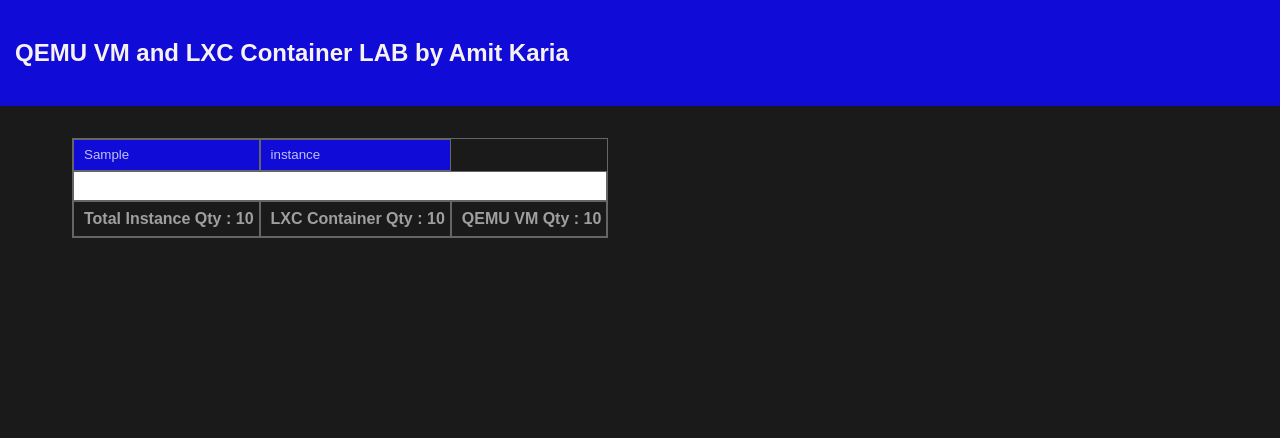
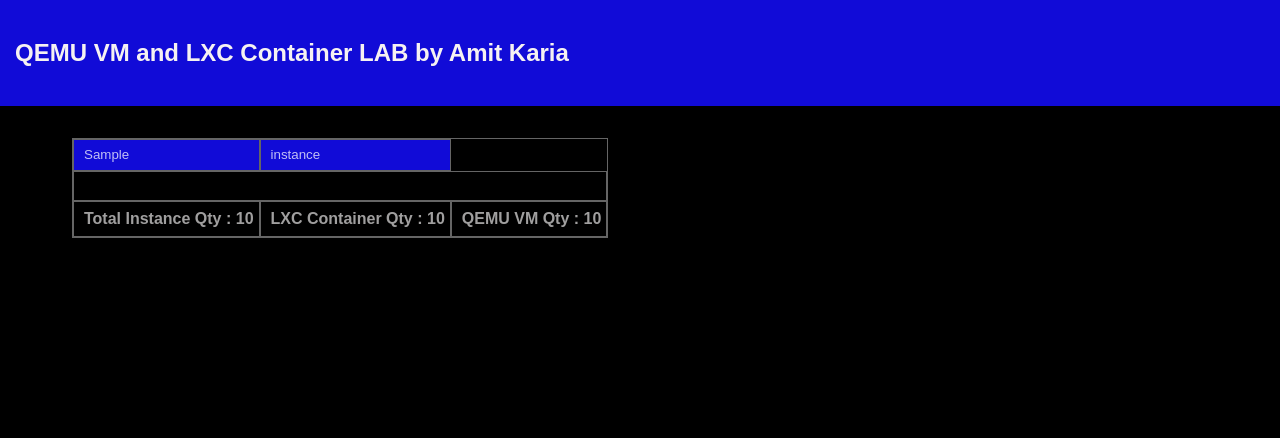
Before and after one commit to akaria2001/Lab2022, a Flask app: template templates/lab.html in a window 1280 px wide. Shown: the top 438 px of the page. Run offline with Flask 3, Linux system fonts and the light colour scheme; the template is opened without the code that fills it: most values are stand-ins (such as "Sample title", 1, 10 or a date in 2020).

Commit message:
Minor upodates to CSS

```diff
--- a/static/styles.css
+++ b/static/styles.css
@@ -22,7 +22,7 @@ body {
     font-family: Arial, Helvetica, sans-serif;
     margin: 0;
     color: hsla(0, 0%, 100%, 0.743);
-    background-color: hsl(0, 0%, 10%);
+    background-color: #000000;;
     line-height: 1.5;
 }
 
@@ -31,7 +31,7 @@ body {
 }
 
 .table_row:nth-child(even) {
-    background-color: hsl(250, 8%, 15%);
+    background-color: #000000;;
 }
 
 .table_header {
@@ -62,5 +62,5 @@ td {
 .blank_row
 {
     height: 30px !important; /* overwrites any other rules */
-    background-color: #FFFFFF;
+    background-color: #000000;
 }
```
